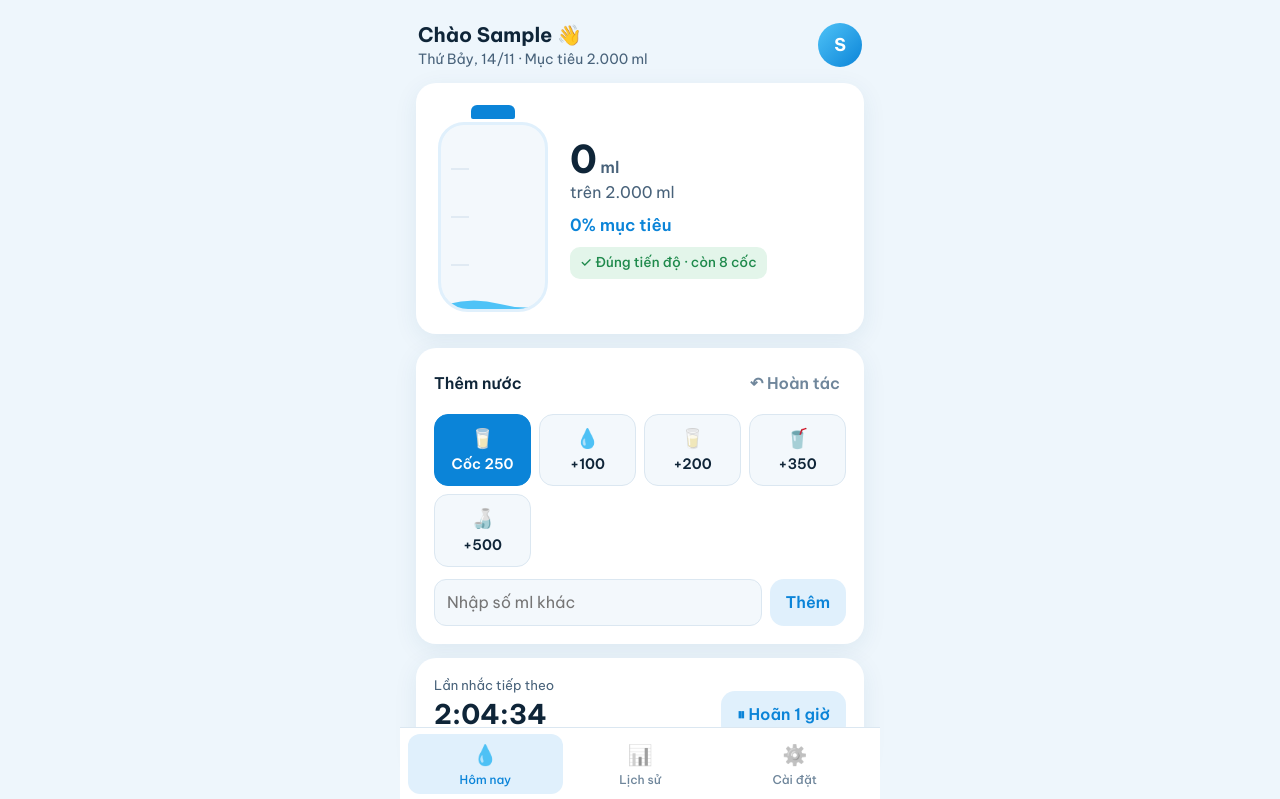
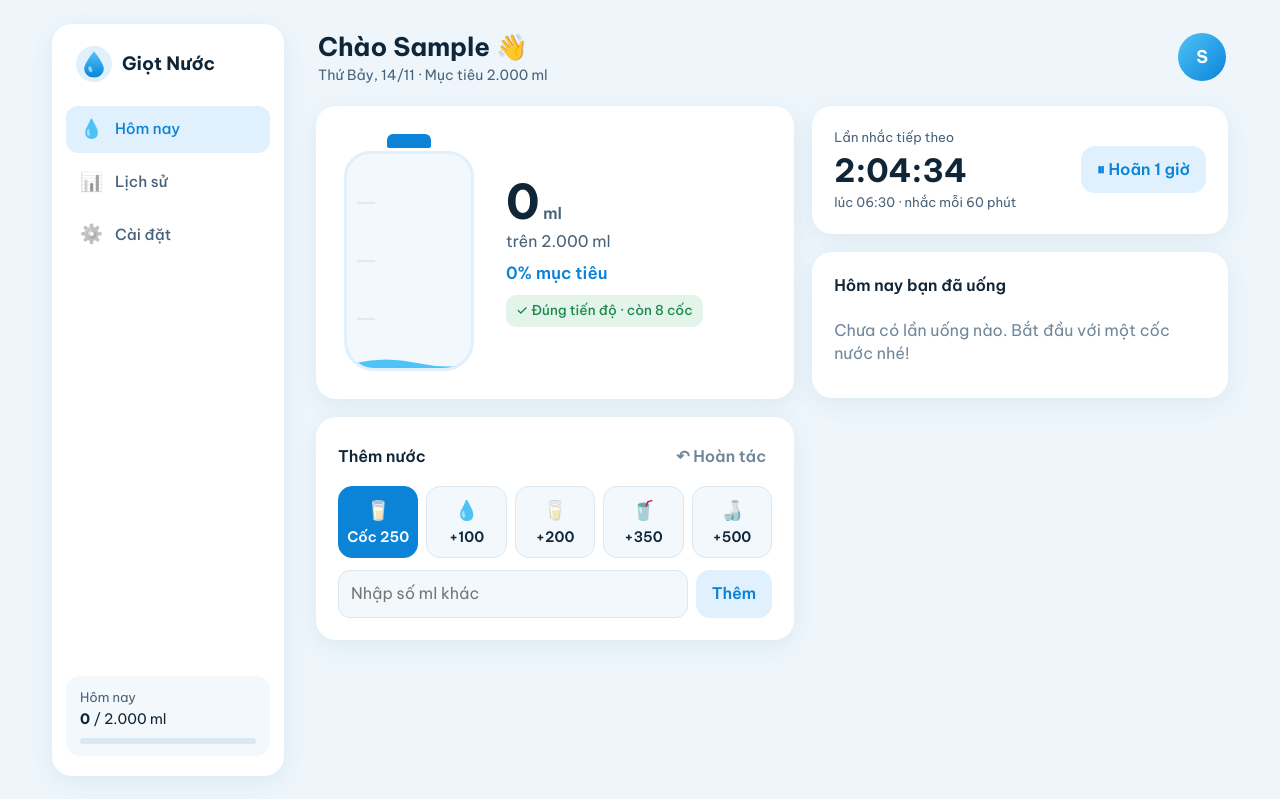
Before and after one commit to dlvhuy/giot-nuoc, a plain HTML site: page index.html in a window 1280 px wide. Both pictures are taken after typing "Sample" into the empty fields and a click on the button "Bắt đầu uống nước 💧". Shown: the top 799 px of the page. Drawn offline with Linux system fonts and the light colour scheme.

Commit message:
Giao diện riêng cho máy tính: thanh điều hướng bên trái, nội dung chia cột
- Từ 900px: thanh bên trái gồm logo, 3 tab (Hôm nay · Lịch sử · Cài đặt)
  và ô tiến độ uống nước trong ngày
- Hôm nay: bình nước + thêm nước | đếm ngược + các lần uống
- Lịch sử: biểu đồ cao hơn | huy hiệu; Cài đặt: hồ sơ | thông báo + dữ liệu
- Tab đang mở có aria-current; giao diện điện thoại giữ nguyên

Co-Authored-By: Claude Opus 5.5 <noreply@anthropic.com>

```diff
--- a/app.js
+++ b/app.js
@@ -391,6 +391,10 @@ function renderToday() {
   $('goalLabel').textContent = fmt(goal());
   $('percent').textContent = `${pct}% mục tiêu`;
   $('water').style.height = `${pct}%`;
+  // Tiến độ nhỏ trên thanh điều hướng bên trái (chỉ hiện trên máy tính)
+  $('navDrunk').textContent = fmt(done);
+  $('navGoal').textContent = fmt(goal());
+  $('navBar').style.width = `${pct}%`;
 
   // Chỉ báo tiến độ so với lượng "lẽ ra" phải uống đến giờ này
   const pace = $('pace');
@@ -533,14 +537,14 @@ function renderHistory() {
 function renderChart(days) {
   const box = $('chart');
   const W = Math.max(280, box.clientWidth || 320);
-  const H = 210;
+  const H = Math.max(210, box.clientHeight || 210);   // máy tính: biểu đồ cao hơn
   const padL = 34, padR = 6, padT = 18, padB = 26;
   const iw = W - padL - padR, ih = H - padT - padB;
   const max = Math.max(goal() * 1.2, ...days.map((d) => d.ml));
   const yMax = Math.ceil(max / 500) * 500;
   const y = (v) => padT + ih - (v / yMax) * ih;
   const slot = iw / days.length;
-  const bw = Math.min(30, slot * 0.55);
+  const bw = Math.min(W > 600 ? 44 : 30, slot * 0.55);
   const step = yMax > 3000 ? 1000 : 500;
 
   let grid = '';
@@ -690,7 +694,11 @@ form.addEventListener('submit', (e) => {
 /* ---------------- Điều hướng ---------------- */
 function showTab(name) {
   document.querySelectorAll('[data-tab]').forEach((s) => { s.hidden = s.dataset.tab !== name; });
-  document.querySelectorAll('.tabbar button').forEach((b) => b.classList.toggle('active', b.dataset.go === name));
+  document.querySelectorAll('.tabbar button').forEach((b) => {
+    const on = b.dataset.go === name;
+    b.classList.toggle('active', on);
+    if (on) b.setAttribute('aria-current', 'page'); else b.removeAttribute('aria-current');
+  });
   $('tooltip').hidden = true;
   if (name === 'history') renderHistory();
   if (name === 'settings') fillForm(S.profile);
--- a/index.html
+++ b/index.html
@@ -86,6 +86,7 @@
 
   <!-- ============ ỨNG DỤNG ============ -->
   <div id="app" class="app" hidden>
+   <div class="content">
     <header class="topbar">
       <div>
         <p class="hello" id="hello">Chào bạn</p>
@@ -112,7 +113,8 @@
 
     <main>
       <!-- HÔM NAY -->
-      <section class="screen" id="tab-today" data-tab="today">
+      <section class="screen split split-today" id="tab-today" data-tab="today">
+       <div class="col">
         <div class="card hero">
           <div class="bottle" aria-hidden="true">
             <div class="bottle-cap"></div>
@@ -142,7 +144,9 @@
             <button class="btn btn-ghost" type="submit">Thêm</button>
           </form>
         </div>
+       </div>
 
+       <div class="col">
         <div class="card reminder-card">
           <div>
             <p class="muted small">Lần nhắc tiếp theo</p>
@@ -156,6 +160,7 @@
           <h2>Hôm nay bạn đã uống</h2>
           <ul class="timeline" id="timeline"></ul>
         </div>
+       </div>
       </section>
 
       <!-- LỊCH SỬ -->
@@ -166,6 +171,7 @@
           <div class="stat"><p class="muted small">Ngày đạt / 7</p><p class="stat-v" id="statHit">0</p></div>
         </div>
 
+       <div class="split split-history">
         <div class="card">
           <h2>Lượng nước 7 ngày qua</h2>
           <p class="muted small">Đường nét đứt là mục tiêu mỗi ngày</p>
@@ -177,11 +183,13 @@
           <h2>Huy hiệu</h2>
           <div class="badges" id="badges"></div>
         </div>
+       </div>
       </section>
 
       <!-- CÀI ĐẶT -->
-      <section class="screen" id="tab-settings" data-tab="settings" hidden>
-        <div id="settingsMount"></div>
+      <section class="screen split split-settings" id="tab-settings" data-tab="settings" hidden>
+        <div class="col" id="settingsMount"></div>
+       <div class="col">
         <div class="card">
           <h2>Thông báo</h2>
           <p class="muted small" id="notifStatus"></p>
@@ -219,13 +227,22 @@
             <button class="btn btn-danger" id="resetBtn">Xóa toàn bộ</button>
           </div>
         </div>
+       </div>
       </section>
     </main>
+   </div>
 
+    <!-- Điện thoại: thanh tab dưới đáy · Máy tính: thanh điều hướng bên trái -->
     <nav class="tabbar" aria-label="Điều hướng">
-      <button data-go="today" class="active"><span>💧</span>Hôm nay</button>
+      <div class="brand"><img src="icon.svg" alt=""><span>Giọt Nước</span></div>
+      <button data-go="today" class="active" aria-current="page"><span>💧</span>Hôm nay</button>
       <button data-go="history"><span>📊</span>Lịch sử</button>
       <button data-go="settings"><span>⚙️</span>Cài đặt</button>
+      <div class="nav-today" aria-hidden="true">
+        <p class="muted small">Hôm nay</p>
+        <p class="nav-today-v"><b id="navDrunk">0</b> / <span id="navGoal">2.000</span> ml</p>
+        <div class="nav-bar"><i id="navBar"></i></div>
+      </div>
     </nav>
   </div>
 
--- a/style.css
+++ b/style.css
@@ -78,6 +78,9 @@ button, input, select { font: inherit; color: inherit; }
 .onboarding { padding-bottom: 32px; }
 main { display: block; }
 .screen { display: flex; flex-direction: column; gap: 14px; }
+/* Nhóm thẻ: trên điện thoại xếp chồng, trên máy tính thành các cột (xem cuối tệp) */
+.split, .col { display: flex; flex-direction: column; gap: 14px; min-width: 0; }
+.brand, .nav-today { display: none; }
 
 .card {
   background: var(--surface);
@@ -311,6 +314,59 @@ main { display: block; }
   *, *::before, *::after { animation: none !important; transition: none !important; }
 }
 
+/* ---------- Máy tính: thanh điều hướng bên trái, nội dung chia cột ---------- */
+@media (min-width: 900px) {
+  .app {
+    max-width: 1240px;
+    display: grid; grid-template-columns: 232px minmax(0, 1fr); column-gap: 32px; align-items: start;
+    padding: 24px 32px 40px;
+  }
+  .content { grid-column: 2; grid-row: 1; min-width: 0; }
+
+  .tabbar {
+    grid-column: 1; grid-row: 1;
+    position: sticky; top: 24px; left: auto; bottom: auto; transform: none;
+    width: auto; max-width: none; height: calc(100vh - 48px); min-height: 420px;
+    display: flex; flex-direction: column; gap: 6px;
+    padding: 20px 14px; border: 0; border-radius: var(--radius); box-shadow: var(--shadow);
+  }
+  .brand { display: flex; align-items: center; gap: 10px; font-weight: 700; font-size: 1.15rem; padding: 2px 10px 18px; }
+  .brand img { width: 36px; height: 36px; }
+  .tabbar button {
+    flex-direction: row; justify-content: flex-start; gap: 12px;
+    padding: 10px 14px; min-height: 46px; font-size: .95rem; color: var(--ink-2);
+  }
+  .tabbar button span { font-size: 1.15rem; }
+  .tabbar button:hover:not(.active) { background: var(--surface-2); color: var(--ink); }
+  .tabbar button:hover span { filter: none; opacity: 1; }
+
+  .nav-today { display: block; margin-top: auto; background: var(--surface-2); border-radius: 14px; padding: 12px 14px; }
+  .nav-today-v { font-size: .9rem; margin-top: 2px; font-variant-numeric: tabular-nums; }
+  .nav-bar { height: 6px; border-radius: 999px; background: var(--line); margin-top: 8px; overflow: hidden; }
+  .nav-bar i { display: block; height: 100%; width: 0; border-radius: inherit; background: linear-gradient(90deg, var(--water-1), var(--water-2)); transition: width .6s ease; }
+
+  .topbar { padding: 4px 2px 20px; }
+  .hello { font-size: 1.6rem; }
+  .avatar { width: 48px; height: 48px; }
+
+  .screen, .col { gap: 18px; }
+  .split { display: grid; gap: 18px; align-items: start; }
+  .split-today { grid-template-columns: minmax(0, 1.15fr) minmax(0, 1fr); }
+  .split-history { grid-template-columns: minmax(0, 1.7fr) minmax(0, 1fr); }
+  .split-settings { grid-template-columns: minmax(0, 1fr) minmax(0, 1fr); }
+
+  .card { padding: 22px; }
+  .hero { padding: 28px; gap: 32px; }
+  .bottle { width: 130px; }
+  .bottle-body { height: 220px; }
+  .big { font-size: 3rem; }
+  .countdown { font-size: 2rem; }
+  .chart { height: 260px; }
+  .stat { padding: 18px 16px; }
+  .stat-v { font-size: 1.8rem; }
+  .toast { bottom: 28px; }
+}
+
 @media (max-width: 360px) {
   .hero { gap: 14px; padding: 16px; }
   .bottle { width: 90px; }
```
